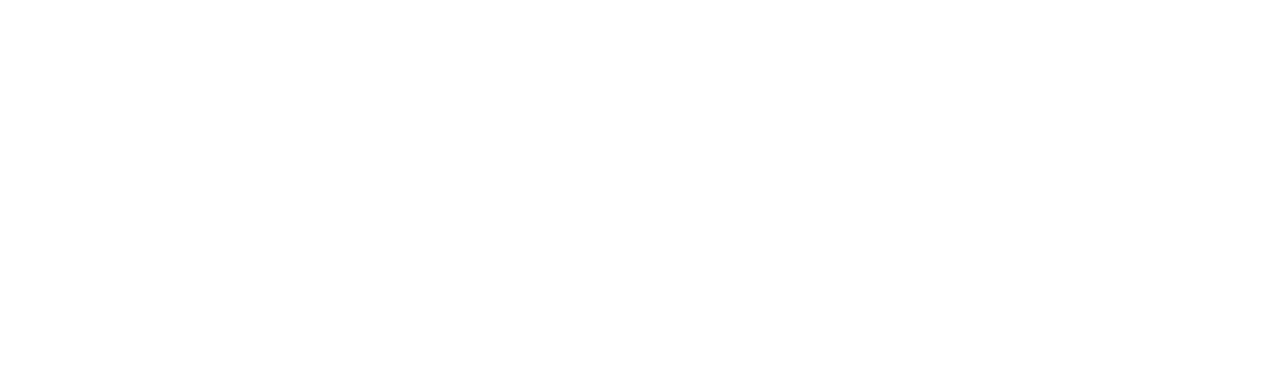
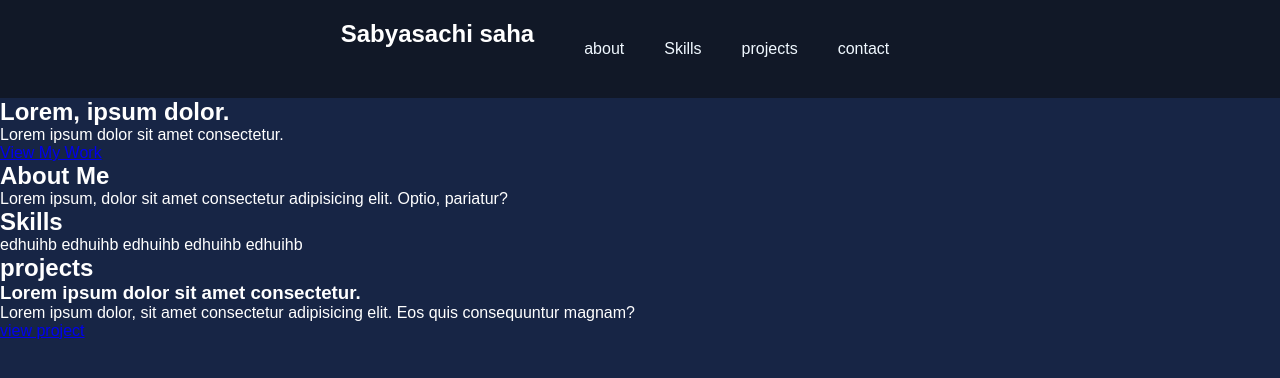
Before and after one commit to Sab-429/My-portfolio, a plain HTML site: page index.html in a window 1280 px wide. Drawn offline with Linux system fonts and the light colour scheme.

Commit message:
styling updated

```diff
--- a/index.html
+++ b/index.html
@@ -4,8 +4,51 @@
     <meta charset="UTF-8">
     <meta name="viewport" content="width=device-width, initial-scale=1.0">
     <title>Sabyasachi Saha | developer </title>
+    <link rel="stylesheet" href="style.css">
 </head>
 <body>
+    <header>
+        <nav>
+            <h2>Sabyasachi saha</h2>
+            <ul>
+                <li><a href="#about">about</a></li>
+                <li><a href="#Skills">Skills</a></li>
+                <li><a href="#projects">projects</a></li>
+                <li><a href="#contact">contact</a></li>
+            </ul>
+        </nav>
+    </header>
+    <section class="hero">
+        <h1>Lorem, ipsum dolor.</h1>
+        <p>Lorem ipsum dolor sit amet consectetur.</p>
+        <a href="#projects" class="btn">View My Work</a>
+    </section>
 
+    <section id="about">
+        <h2>About Me</h2>
+        <p>
+            Lorem ipsum, dolor sit amet consectetur adipisicing elit. Optio, pariatur?
+        </p>
+    </section>
+    <section id="skills">
+        <h2>Skills</h2>
+        <div class="skills-container">
+            <span>edhuihb</span>
+            <span>edhuihb</span>
+            <span>edhuihb</span>
+            <span>edhuihb</span>
+            <span>edhuihb</span>
+        </div>
+    </section>
+
+    <section id="projects">
+        <h2>projects</h2>
+        <div class="project-card">
+            <h3>Lorem ipsum dolor sit amet consectetur.</h3>
+            <p>Lorem ipsum dolor, sit amet consectetur adipisicing elit. Eos quis consequuntur magnam?
+            </p>
+            <a href="#">view project</a>
+        </div>
+    </section>
 </body>
 </html>
--- /dev/null
+++ b/style.css
@@ -0,0 +1,28 @@
+*{
+    margin: 0;
+    padding: 0;
+    box-sizing: border-box;
+}
+
+body{
+    font-family: Arial, sans-serif;
+    background: #172545;
+    color: white;
+}
+nav {
+    display: flex;
+    justify-content: center;
+    padding: 20px 50px;
+    background: #111827;
+}
+
+nav ul{
+    display: flex;
+    list-style: none;
+    padding: 20px 50px;
+    gap: 40px;
+}
+nav a {
+    text-decoration: none;
+    color: aliceblue;
+}
```
